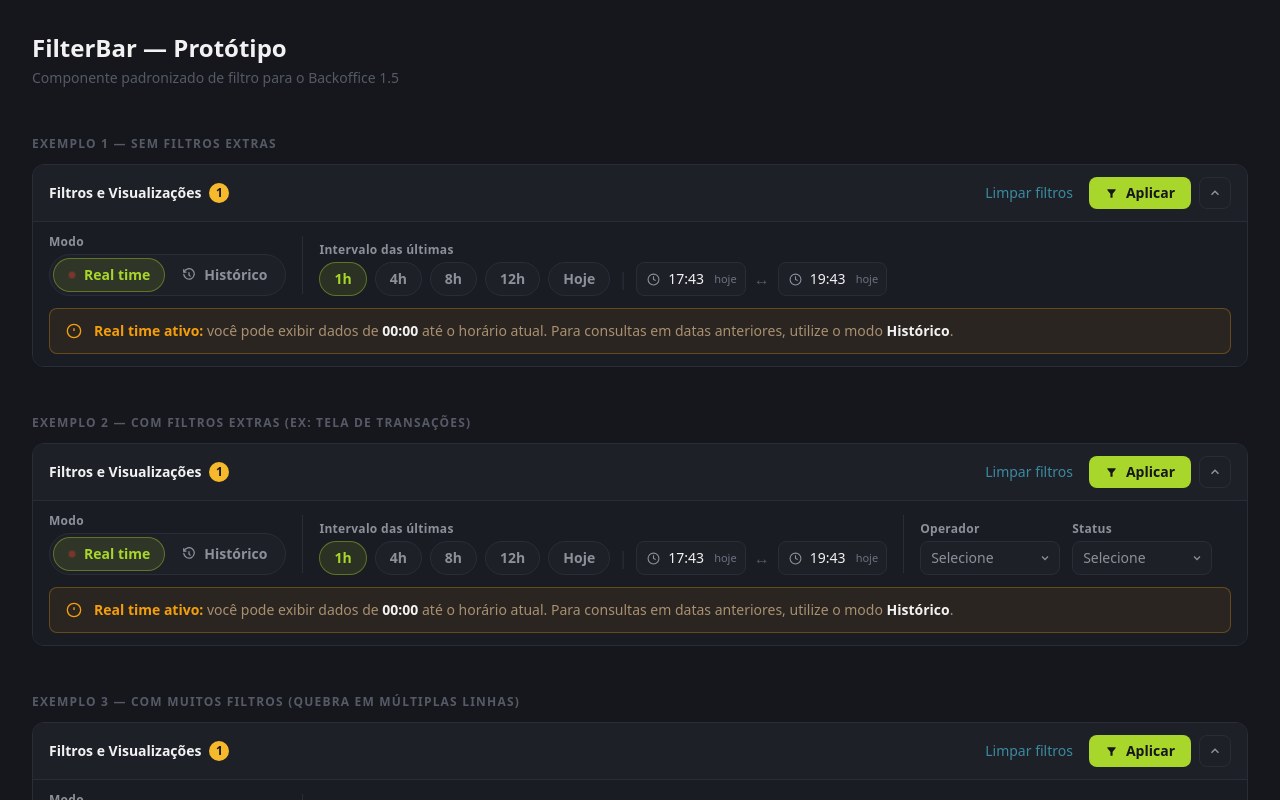
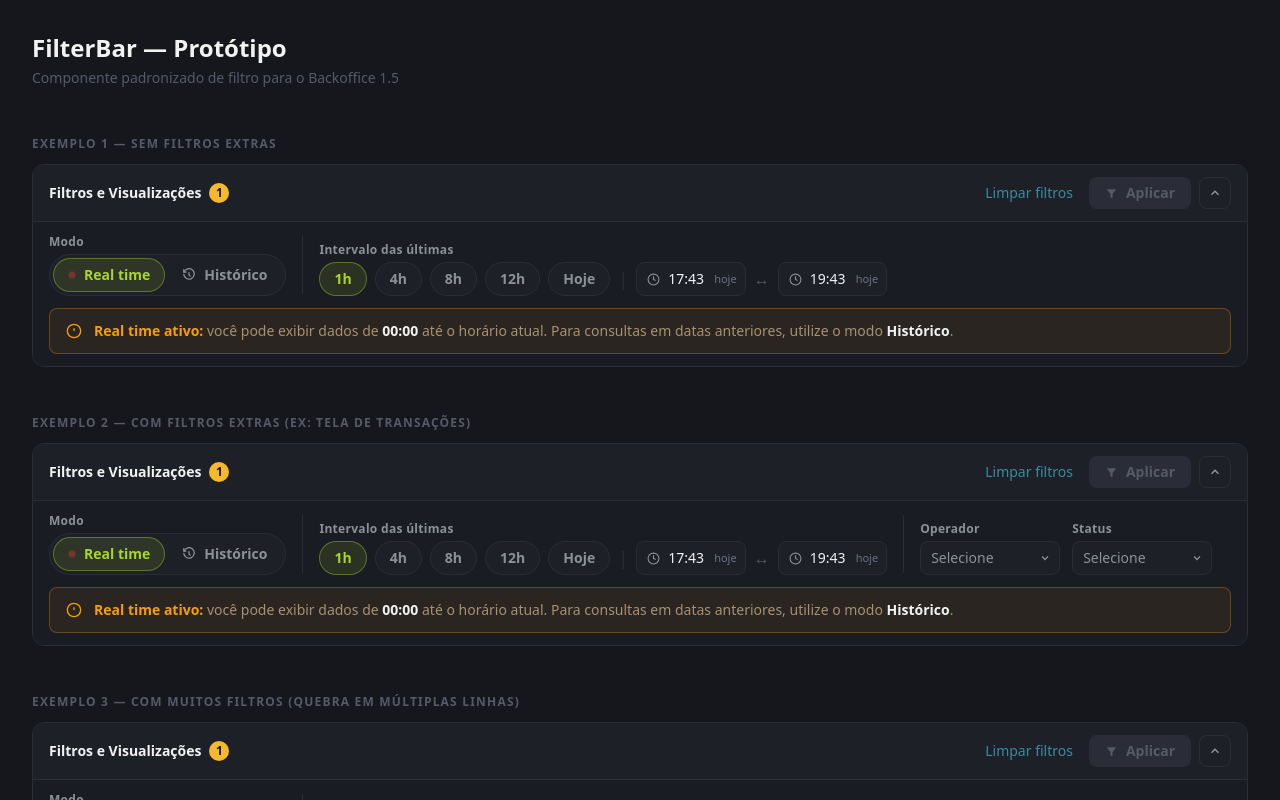
Before and after one commit to libanio-cactus/filter-bar, a React (Vite) app: page / in a window 1280 px wide. Shown: the top 800 px of the page. Built offline with nearby package versions, Linux system fonts and the light colour scheme.

Commit message:
Comportamento de botao aplicar

```diff
--- a/src/components/FilterBar/FilterBar.tsx
+++ b/src/components/FilterBar/FilterBar.tsx
@@ -1,4 +1,4 @@
-import { useState, type ReactNode } from 'react'
+import { useEffect, useRef, useState, type ReactNode } from 'react'
 import type { FilterBarValue, FilterMode, RealtimePreset, TimeRange, DateTimeRange } from './types'
 import { ModeToggle } from './ModeToggle'
 import { RealtimeFields } from './RealtimeFields'
@@ -42,8 +42,20 @@ export function FilterBar({ extraFilters, onFilter, extraFilterCount = 0, showEx
   const [historicalRange, setHistoricalRange] = useState<DateTimeRange>(defaultHistoricalRange)
   const [appliedCount, setAppliedCount] = useState(1)
   const [realtimeValid, setRealtimeValid] = useState(true)
+  const [dirty, setDirty] = useState(false)
 
-  const canApply = mode !== 'realtime' || realtimeValid
+  const canApply = dirty && (mode !== 'realtime' || realtimeValid)
+
+  const appliedExtraCount = useRef(extraFilterCount)
+  useEffect(() => {
+    if (extraFilterCount !== appliedExtraCount.current) {
+      setDirty(true)
+    }
+  }, [extraFilterCount])
+
+  function markDirty() {
+    setDirty(true)
+  }
 
   function calcCount(
     m: FilterMode,
@@ -64,6 +76,8 @@ export function FilterBar({ extraFilters, onFilter, extraFilterCount = 0, showEx
         : { historicalRange }),
     }
     setAppliedCount(calcCount(mode, realtimePreset, extraFilterCount))
+    appliedExtraCount.current = extraFilterCount
+    setDirty(false)
     onFilter?.(value)
   }
 
@@ -73,6 +87,8 @@ export function FilterBar({ extraFilters, onFilter, extraFilterCount = 0, showEx
     setCustomRange(defaultCustomRange())
     setHistoricalRange(defaultHistoricalRange())
     setAppliedCount(0)
+    appliedExtraCount.current = extraFilterCount
+    setDirty(false)
     onFilter?.({ mode: 'realtime', realtimePreset: '1h', realtimeCustomRange: defaultCustomRange() })
   }
 
@@ -171,19 +187,22 @@ export function FilterBar({ extraFilters, onFilter, extraFilterCount = 0, showEx
       {!collapsed && (
         <div className="flex flex-col gap-3 px-4 py-3" style={{ backgroundColor: '#1A1C24' }}>
           <div className="flex flex-wrap items-end gap-x-4 gap-y-6">
-            <ModeToggle value={mode} onChange={setMode} />
+            <ModeToggle value={mode} onChange={(m) => { setMode(m); markDirty() }} />
             <div className="self-stretch w-px my-0.5" style={{ backgroundColor: '#2A2C38' }} />
 
             {mode === 'realtime' ? (
               <RealtimeFields
                 preset={realtimePreset}
                 customRange={customRange}
-                onPresetChange={setRealtimePreset}
-                onCustomRangeChange={setCustomRange}
+                onPresetChange={(p) => { setRealtimePreset(p); markDirty() }}
+                onCustomRangeChange={(r) => { setCustomRange(r); markDirty() }}
                 onValidationChange={setRealtimeValid}
               />
             ) : (
-              <HistoricalFields value={historicalRange} onChange={setHistoricalRange} />
+              <HistoricalFields
+                value={historicalRange}
+                onChange={(r) => { setHistoricalRange(r); markDirty() }}
+              />
             )}
 
             {extraFilters && (
```
